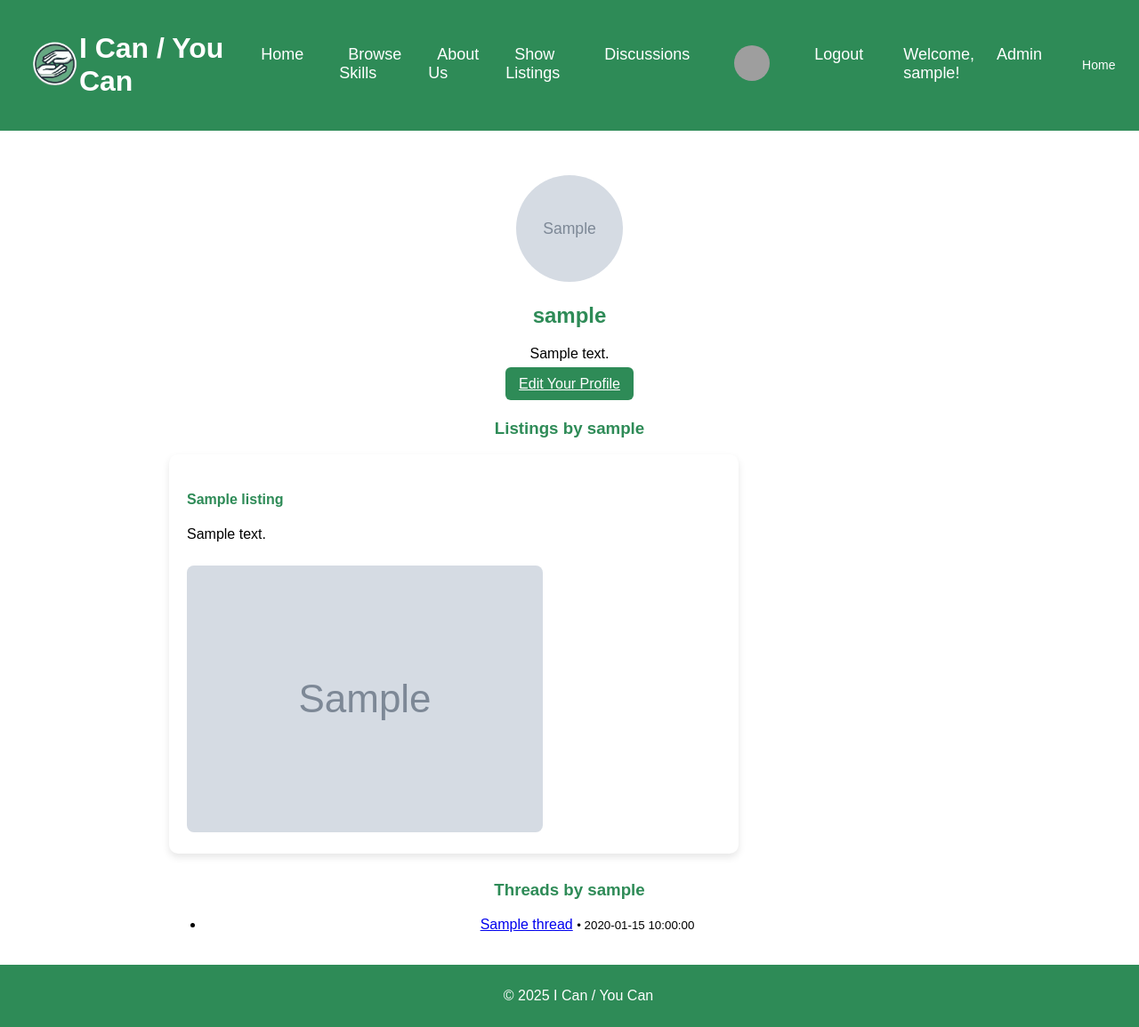
After one commit to kaanspgl/COSC360_MyFavoriteStudents, a PHP site: page /view-profile.php?id=1 in a window 1280 px wide. The commit adds this page. Shown: the whole page at 89% size. Run offline with PHP 8.4, Linux system fonts and the light colour scheme; the visitor is signed in with stand-in values (Sample User, id 1); tables that the repository leaves empty or names only in its code hold one stand-in row (values such as "Sample post"); grey boxes marked "Sample" are stand-in pictures; grey boxes are pictures that could not be loaded.

Commit message:
Made a Viewing Profile Page

```diff
--- a/header.php
+++ b/header.php
@@ -4,9 +4,9 @@ if (session_status() === PHP_SESSION_NONE) {
 }
 
 $isLoggedIn = isset($_SESSION['user_id']);
+$userId = $_SESSION['user_id'] ?? null;
 $username = $_SESSION['username'] ?? '';
 $profilePicture = $_SESSION['profile_picture'] ?? 'images/user.png';
-
 ?>
 
 <header>
@@ -30,9 +30,11 @@ $profilePicture = $_SESSION['profile_picture'] ?? 'images/user.png';
             <li><a href="discussion.php">Discussions</a></li>
 
             <?php if ($isLoggedIn): ?>
-                <li><a href="profile.php">
-                    <img src="<?php echo htmlspecialchars($profilePicture); ?>" alt="My Profile" class="nav-profile-icon">
-                </a></li>
+                <li>
+                    <a href="view-profile.php?id=<?php echo $userId; ?>">
+                        <img src="<?php echo htmlspecialchars($profilePicture); ?>" alt="My Profile" class="nav-profile-icon">
+                    </a>
+                </li>
                 <li><a href="logout.php">Logout</a></li>
             <?php else: ?>
                 <li><a href="login.php">
@@ -48,11 +50,10 @@ $profilePicture = $_SESSION['profile_picture'] ?? 'images/user.png';
             <?php if (isset($_SESSION['is_admin']) && $_SESSION['is_admin'] == 1): ?>
                 <li><a href="admin.php">Admin</a></li>
             <?php endif; ?>
-
         </ul>
     </nav>
 
-        <!-- Breadcrumbs -->
+    <!-- Breadcrumbs -->
     <div class="breadcrumb-container">
         <div class="breadcrumb">
             <a href="index.php">Home</a>
@@ -76,6 +77,4 @@ $profilePicture = $_SESSION['profile_picture'] ?? 'images/user.png';
             ?>
         </div>
     </div>
-
-
 </header>
--- /dev/null
+++ b/view-profile.php
@@ -0,0 +1,101 @@
+<?php
+session_start();
+include 'config.php';
+
+$viewedUserId = $_GET['id'] ?? null;
+
+if (!$viewedUserId || !is_numeric($viewedUserId)) {
+    die("Invalid profile.");
+}
+
+// Get user info
+$stmt = $conn->prepare("SELECT username, email, bio, profile_picture FROM users WHERE id = ?");
+$stmt->bind_param("i", $viewedUserId);
+$stmt->execute();
+$stmt->bind_result($username, $email, $bio, $profile_picture);
+$stmt->fetch();
+$stmt->close();
+
+// Get user's listings
+$listings = [];
+$stmt = $conn->prepare("SELECT id, title, description, image FROM listings WHERE user_id = ? ORDER BY created_at DESC");
+$stmt->bind_param("i", $viewedUserId);
+$stmt->execute();
+$result = $stmt->get_result();
+while ($row = $result->fetch_assoc()) {
+    $listings[] = $row;
+}
+$stmt->close();
+
+// Get user's threads
+$threads = [];
+$stmt = $conn->prepare("SELECT id, title, created_at FROM discussion_threads WHERE user_id = ? ORDER BY created_at DESC");
+$stmt->bind_param("i", $viewedUserId);
+$stmt->execute();
+$result = $stmt->get_result();
+while ($row = $result->fetch_assoc()) {
+    $threads[] = $row;
+}
+$stmt->close();
+
+$isOwner = ($_SESSION['user_id'] ?? null) == $viewedUserId;
+?>
+
+<!DOCTYPE html>
+<html lang="en">
+<head>
+    <meta charset="UTF-8">
+    <title><?php echo htmlspecialchars($username); ?>'s Profile - I Can / You Can</title>
+    <link rel="stylesheet" href="style.css">
+</head>
+<body>
+<?php include 'header.php'; ?>
+
+<main style="max-width: 900px; margin: auto;">
+    <section class="profile-header" style="text-align: center; margin: 30px auto;">
+        <img src="<?php echo htmlspecialchars($profile_picture ?: 'uploads/default.png'); ?>"
+             alt="Profile Picture" style="width: 120px; height: 120px; border-radius: 50%;">
+        <h2><?php echo htmlspecialchars($username); ?></h2>
+        <p><?php echo nl2br(htmlspecialchars($bio)); ?></p>
+        <?php if ($isOwner): ?>
+            <a href="profile.php" class="edit-button">Edit Your Profile</a>
+        <?php endif; ?>
+    </section>
+
+    <section>
+        <h3>Listings by <?php echo htmlspecialchars($username); ?></h3>
+        <?php if (empty($listings)): ?>
+            <p>No listings created yet.</p>
+        <?php else: ?>
+            <?php foreach ($listings as $listing): ?>
+                <div class="listing-card">
+                    <h4><?php echo htmlspecialchars($listing['title']); ?></h4>
+                    <p><?php echo htmlspecialchars($listing['description']); ?></p>
+                    <?php if ($listing['image']): ?>
+                        <img src="<?php echo htmlspecialchars($listing['image']); ?>" alt="Listing Image" style="max-width: 100%;">
+                    <?php endif; ?>
+                </div>
+            <?php endforeach; ?>
+        <?php endif; ?>
+    </section>
+
+    <section style="margin-top: 30px;">
+        <h3>Threads by <?php echo htmlspecialchars($username); ?></h3>
+        <?php if (empty($threads)): ?>
+            <p>No threads started yet.</p>
+        <?php else: ?>
+            <ul>
+                <?php foreach ($threads as $thread): ?>
+                    <li><a href="thread.php?id=<?php echo $thread['id']; ?>"><?php echo htmlspecialchars($thread['title']); ?></a>
+                        <small>• <?php echo $thread['created_at']; ?></small></li>
+                <?php endforeach; ?>
+            </ul>
+        <?php endif; ?>
+    </section>
+</main>
+
+<footer>
+    <p>&copy; 2025 I Can / You Can</p>
+</footer>
+</body>
+</html>
```
Also changed, not shown: show-listings.php (+7 -0 lines).
